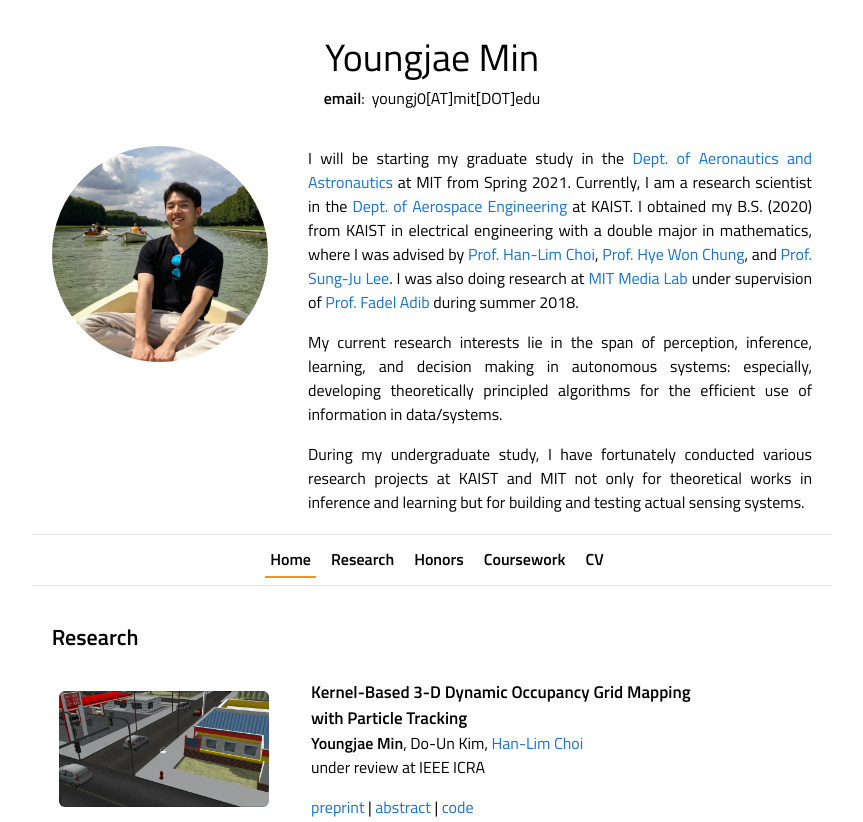
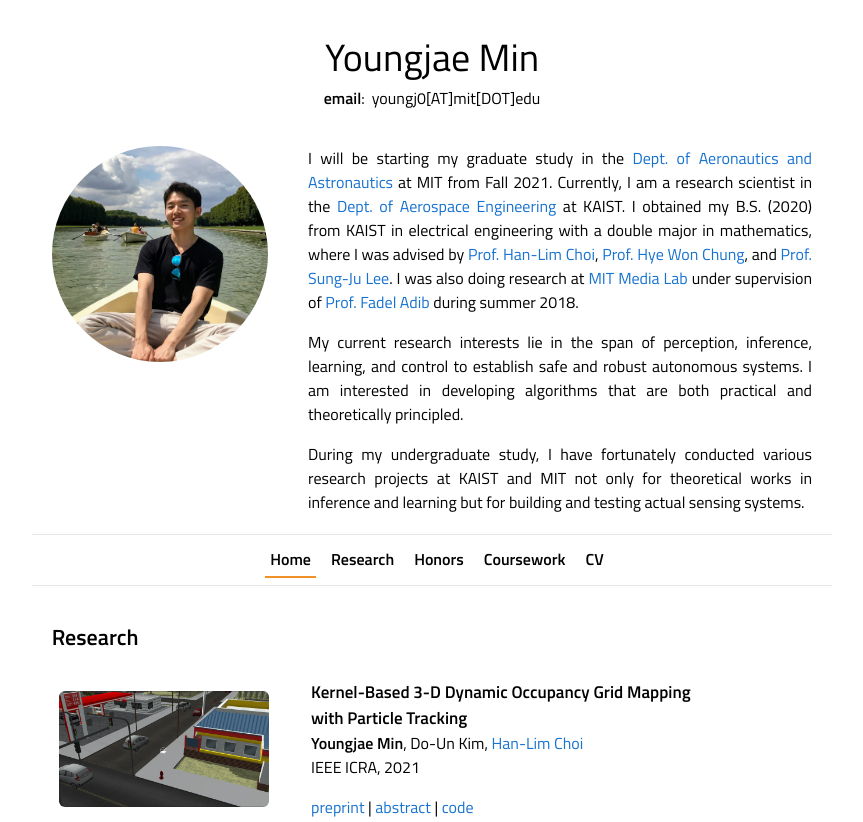
Before and after one commit to youngjae-min/youngjae-min.github.io, a plain HTML site: page index.html in a window 1280 px wide. Shown: the top 822 px of the page, without its empty margins (208-1071 px from the left). Drawn offline with Linux system fonts and the light colour scheme.

Commit message:
CV updated

```diff
--- a/index.html
+++ b/index.html
@@ -40,10 +40,10 @@
     </p> -->
     </td>
     <td width="68%" valign="top" align="justify">
-    <p>I will be starting my graduate study in the <a href="https://aeroastro.mit.edu/" target="_blank">Dept. of Aeronautics and Astronautics</a> at MIT from Spring 2021. Currently, I am a research scientist in the <a href="https://ae.kaist.ac.kr/index_eng.php" target="_blank">Dept. of Aerospace Engineering</a> at KAIST. I obtained my B.S. (2020) from KAIST in electrical engineering with a double major in mathematics, where I was advised by <a href="http://lics.kaist.ac.kr/professor/" target="_blank">Prof. Han-Lim Choi</a>, <a href="https://iids.kaist.ac.kr/" target="_blank">Prof. Hye Won Chung</a>, and <a href="https://sites.google.com/site/wewantsj/" target="_blank">Prof. Sung-Ju Lee</a>. I was also doing research at <a href="https://www.media.mit.edu/" target="_blank">MIT Media Lab</a> under supervision of <a href="https://www.mit.edu/~fadel/" target="_blank">Prof. Fadel Adib</a> during summer 2018.
+    <p>I will be starting my graduate study in the <a href="https://aeroastro.mit.edu/" target="_blank">Dept. of Aeronautics and Astronautics</a> at MIT from Fall 2021. Currently, I am a research scientist in the <a href="https://ae.kaist.ac.kr/index_eng.php" target="_blank">Dept. of Aerospace Engineering</a> at KAIST. I obtained my B.S. (2020) from KAIST in electrical engineering with a double major in mathematics, where I was advised by <a href="http://lics.kaist.ac.kr/professor/" target="_blank">Prof. Han-Lim Choi</a>, <a href="https://iids.kaist.ac.kr/" target="_blank">Prof. Hye Won Chung</a>, and <a href="https://sites.google.com/site/wewantsj/" target="_blank">Prof. Sung-Ju Lee</a>. I was also doing research at <a href="https://www.media.mit.edu/" target="_blank">MIT Media Lab</a> under supervision of <a href="https://www.mit.edu/~fadel/" target="_blank">Prof. Fadel Adib</a> during summer 2018.
     </p>
 
-    <p>My current research interests lie in the span of perception, inference, learning, and decision making in autonomous systems: especially, developing theoretically principled algorithms for the efficient use of information in data/systems.
+    <p>My current research interests lie in the span of perception, inference, learning, and control to establish safe and robust autonomous systems. I am interested in developing algorithms that are both practical and theoretically principled.
     </p>
 
     <p>During my undergraduate study, I have fortunately conducted various research projects at KAIST and MIT not only for theoretical works in inference and learning but for building and testing actual sensing systems.
@@ -92,7 +92,7 @@
       <p>
       <heading id="ICRA21_KDOGM">Kernel-Based 3-D Dynamic Occupancy Grid Mapping<br>with Particle Tracking</heading><br>
       <b>Youngjae Min</b>, Do-Un Kim, <a href="http://lics.kaist.ac.kr/professor/" target="_blank">Han-Lim Choi</a><br>
-      under review at IEEE ICRA
+      IEEE ICRA, 2021
       </p>
 
       <div class="paper" id="icra21_kdogm">
```
Also changed, not shown: 1 other file.
